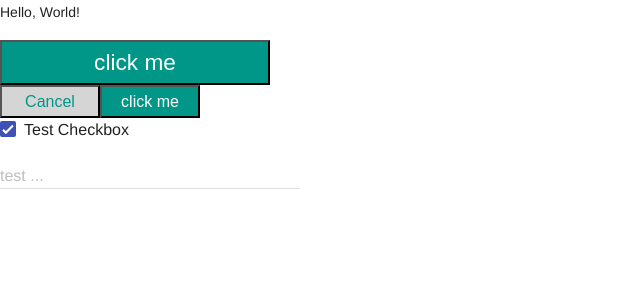
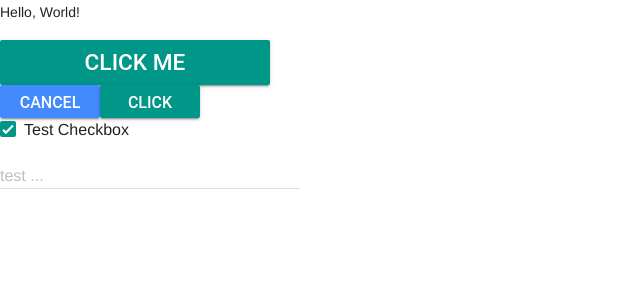
Before and after one commit to MichaelRBond/PassVault, a React app: page / in a window 1280 px wide. Shown: the top 300 px of the page, without its empty margins (0-640 px from the left). Built offline with nearby package versions, Linux system fonts and the light colour scheme.

Commit message:
Fix the buttons.

```diff
--- a/src/components/elements/CancelButton.tsx
+++ b/src/components/elements/CancelButton.tsx
@@ -15,7 +15,7 @@ export default class CancelButtonSmall extends React.Component<ComponentProps, {
     const display = (
       <button
         onClick={this.props.onclickHandler}
-        className={`cancel-button-${this.props.type}`}
+        className={`mdl-button mdl-js-button mdl-button--raised mdl-button--accent cancel-button-${this.props.type}`}
       >
         Cancel
       </button>
--- a/src/components/elements/ConfirmButton.tsx
+++ b/src/components/elements/ConfirmButton.tsx
@@ -15,9 +15,9 @@ export default class ConfirmButtonLarge extends React.Component<ComponentProps,
   public render() {
     const display = (
       <button
+        className={`mdl-button mdl-js-button mdl-button--raised mdl-button--colored confirm-button-${this.props.type}`}
         onClick={this.props.onclickHandler}
-        className={`confirm-button-${this.props.type}`}
-      >
+        >
         {this.props.text}
       </button>
     );
--- a/src/index.html
+++ b/src/index.html
@@ -5,7 +5,7 @@
     <title>PassVault</title>
     <script defer src="https://code.getmdl.io/1.3.0/material.min.js"></script>
     <link rel="stylesheet" href="https://fonts.googleapis.com/icon?family=Material+Icons">
-    <link rel="stylesheet" href="https://code.getmdl.io/1.3.0/material.indigo-pink.min.css">
+    <link rel="stylesheet" href="https://code.getmdl.io/1.3.0/material.teal-blue.min.css">
   </head>
   <body style="width: 350px; height: 520px">
     <div id="app"></div>
--- a/src/styles/app.scss
+++ b/src/styles/app.scss
@@ -19,3 +19,32 @@
   width: 100px;
   font-size: 12pt;
 }
+
+.no-box-shadow {
+  box-shadow: none;
+}
+
+.mdl-layout {
+  align-items: center;
+  justify-content: center;
+}
+
+.center-text {
+   text-align: center;
+}
+
+.cyan-override-bg {
+  background: rgb(0,150,136);
+}
+
+.big-button {
+  width: 270px;
+  height: 45px;
+}
+
+.small-circle-button {
+  height: 28px;
+  width: 28px;
+  min-width: 28px;
+  min-height: 28px;
+}
```
Also changed, not shown: mocks/material.min.scss (renamed from mocks/material.min.css).
